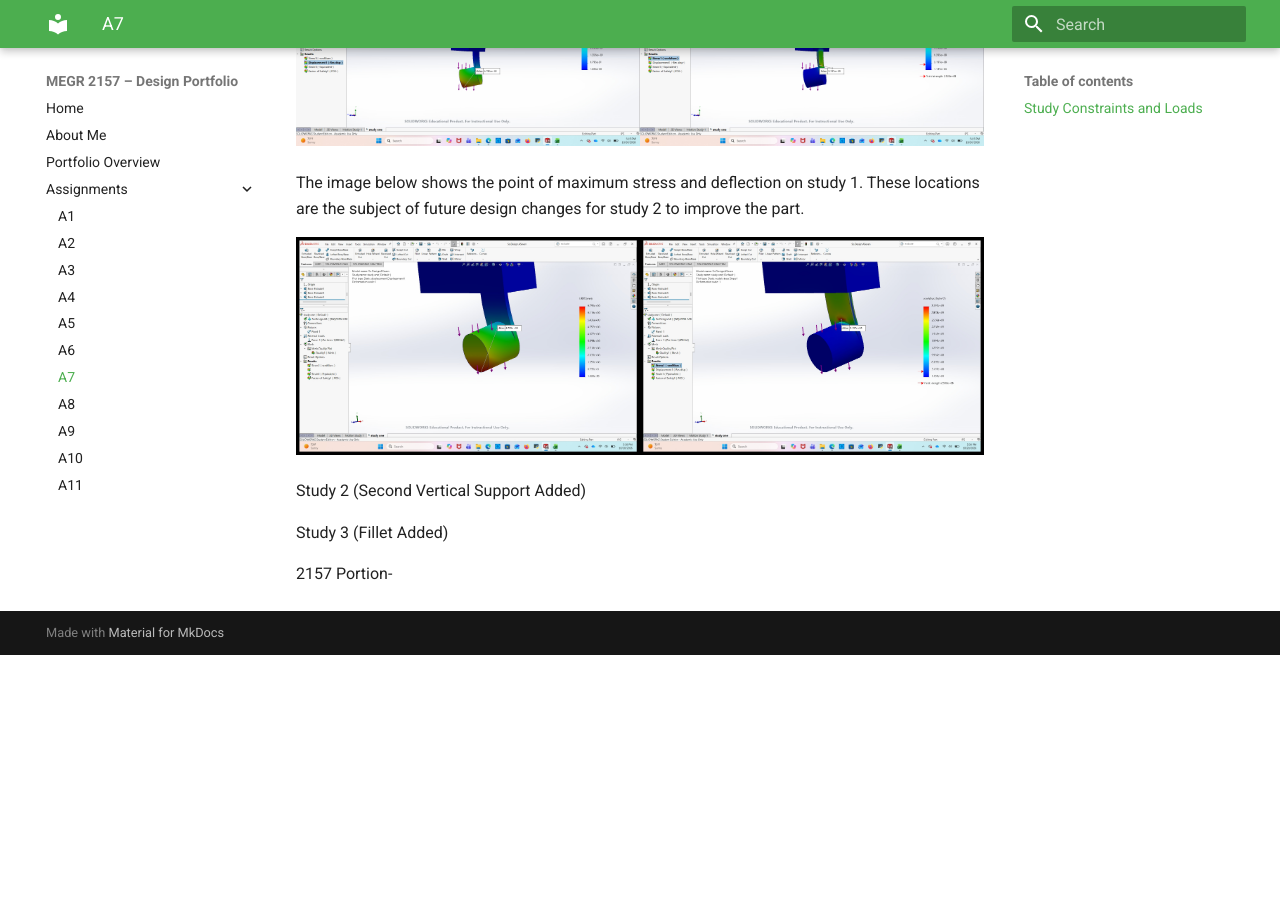
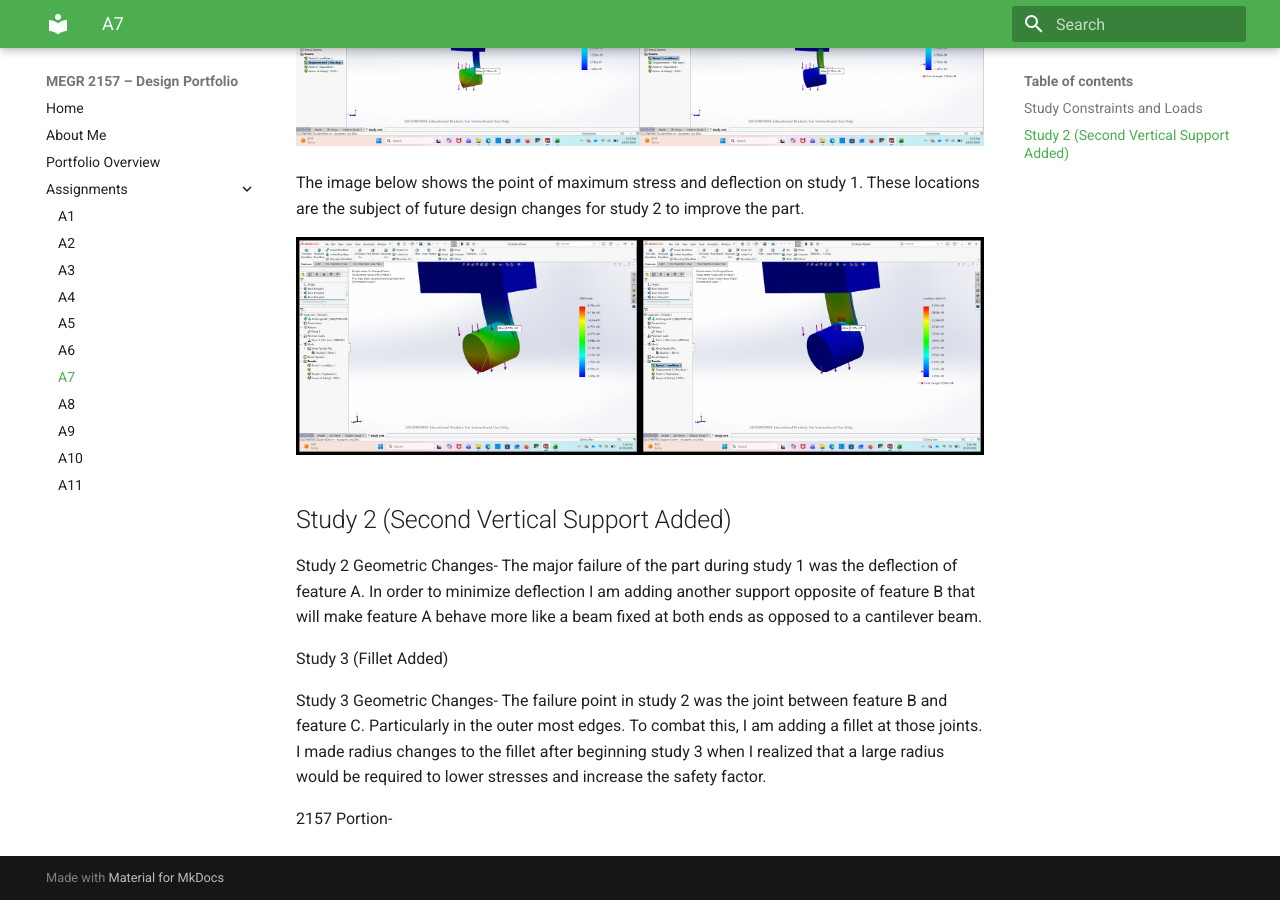
Before and after one commit to Taylor-Rockefeller-Portfolio/megr2157-portfolio, an MkDocs documentation site: the page built from docs/assignments/A07/index.md, in a window 1280 px wide and 900 px high, scrolled down 2607 px. Built offline with MkDocs 1.6.1 and Material for MkDocs 9.7.7, drawn with Linux system fonts in a browser that asks for light colours; before the commit the page ends 3262 px from its top, so only the background shows below that.

Commit message:
Document geometric changes for Studies 2 and 3
Added sections for Study 2 and Study 3 detailing geometric changes to improve part performance.

```diff
--- a/docs/assignments/A07/index.md
+++ b/docs/assignments/A07/index.md
@@ -25,8 +25,12 @@ The image below shows the point of maximum stress and deflection on study 1. The
 
 ![](combined-image(7).jpg)
 
-Study 2 (Second Vertical Support Added)
+## Study 2 (Second Vertical Support Added)
+
+Study 2 Geometric Changes- The major failure of the part during study 1 was the deflection of feature A. In order to minimize deflection I am adding another support opposite of feature B that will make feature A behave more like a beam fixed at both ends as opposed to a cantilever beam.
 
 Study 3 (Fillet Added)
 
+Study 3 Geometric Changes- The failure point in study 2 was the joint between feature B and feature C. Particularly in the outer most edges. To combat this, I am adding a fillet at those joints. I made radius changes to the fillet after beginning study 3 when I realized that a large radius would be required to lower stresses and increase the safety factor.
+
 2157 Portion-
```
